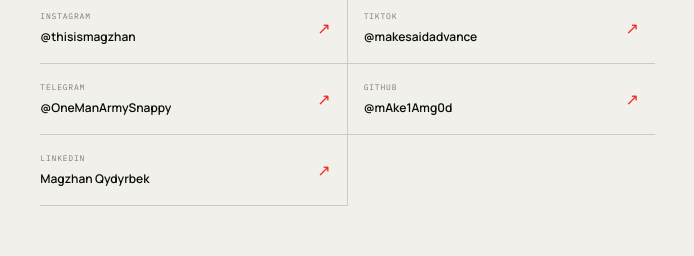
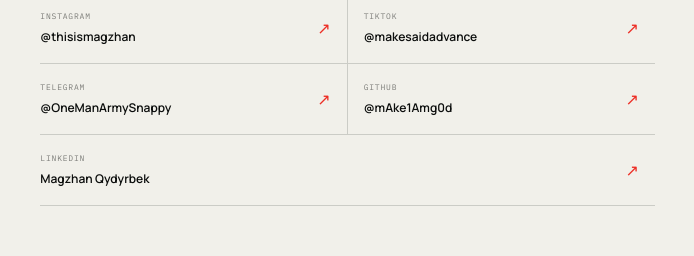
Before and after one commit to mAke1Amg0d/front-line-games, a website: page index.html in a window 1280 px wide. Shown: the part 6560-6816 px from the top of the page, 585-1279 px from the left. Drawn offline with Linux system fonts and the light colour scheme.

Commit message:
Polish founder LinkedIn card

```diff
--- a/styles.css
+++ b/styles.css
@@ -1543,6 +1543,12 @@ img {
   padding-left: 16px;
 }
 
+.founder-links a:last-child:nth-child(odd) {
+  grid-column: 1 / -1;
+  padding-left: 0;
+  border-right: 0;
+}
+
 .founder-links a:hover {
   padding-right: 12px;
   padding-left: 12px;
```
